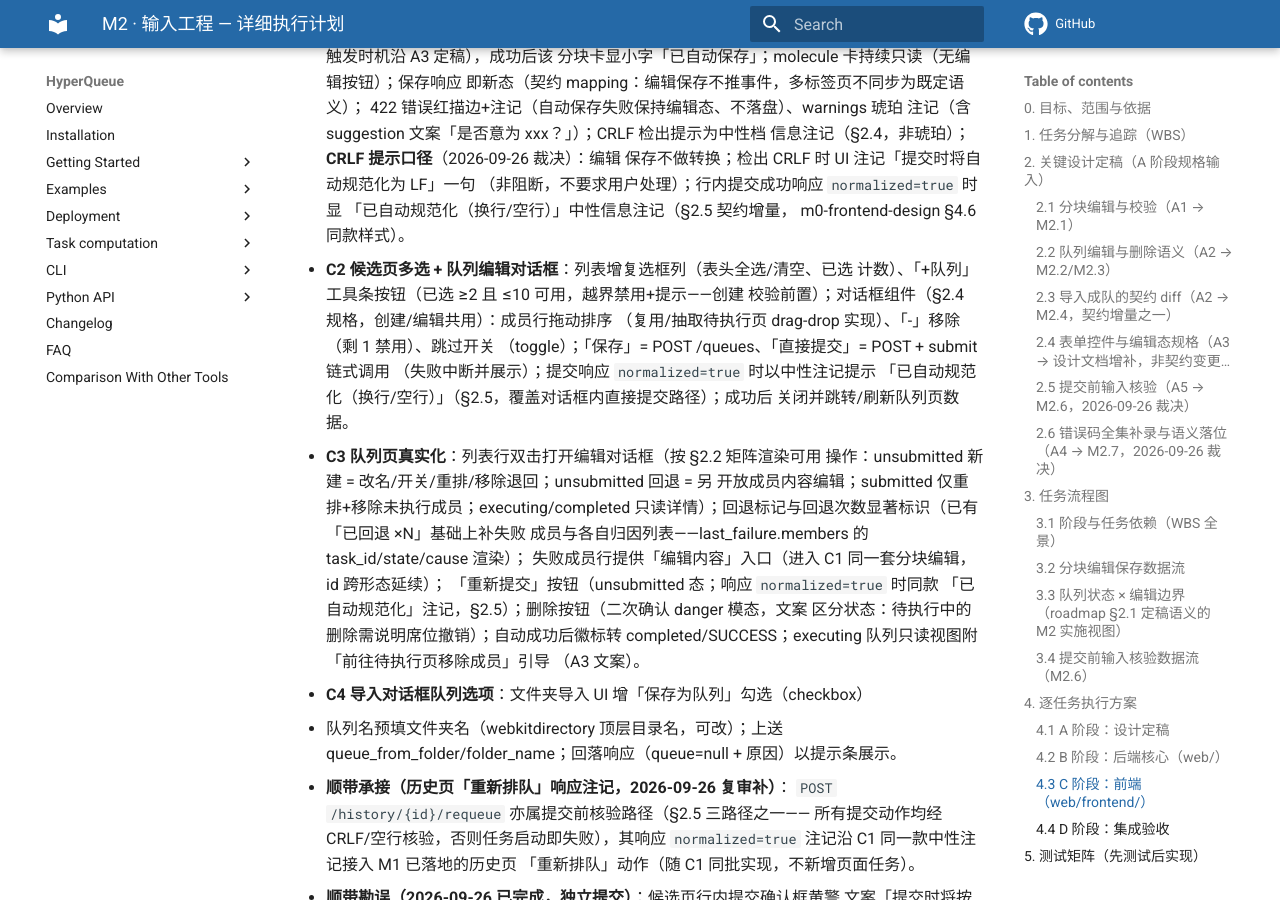
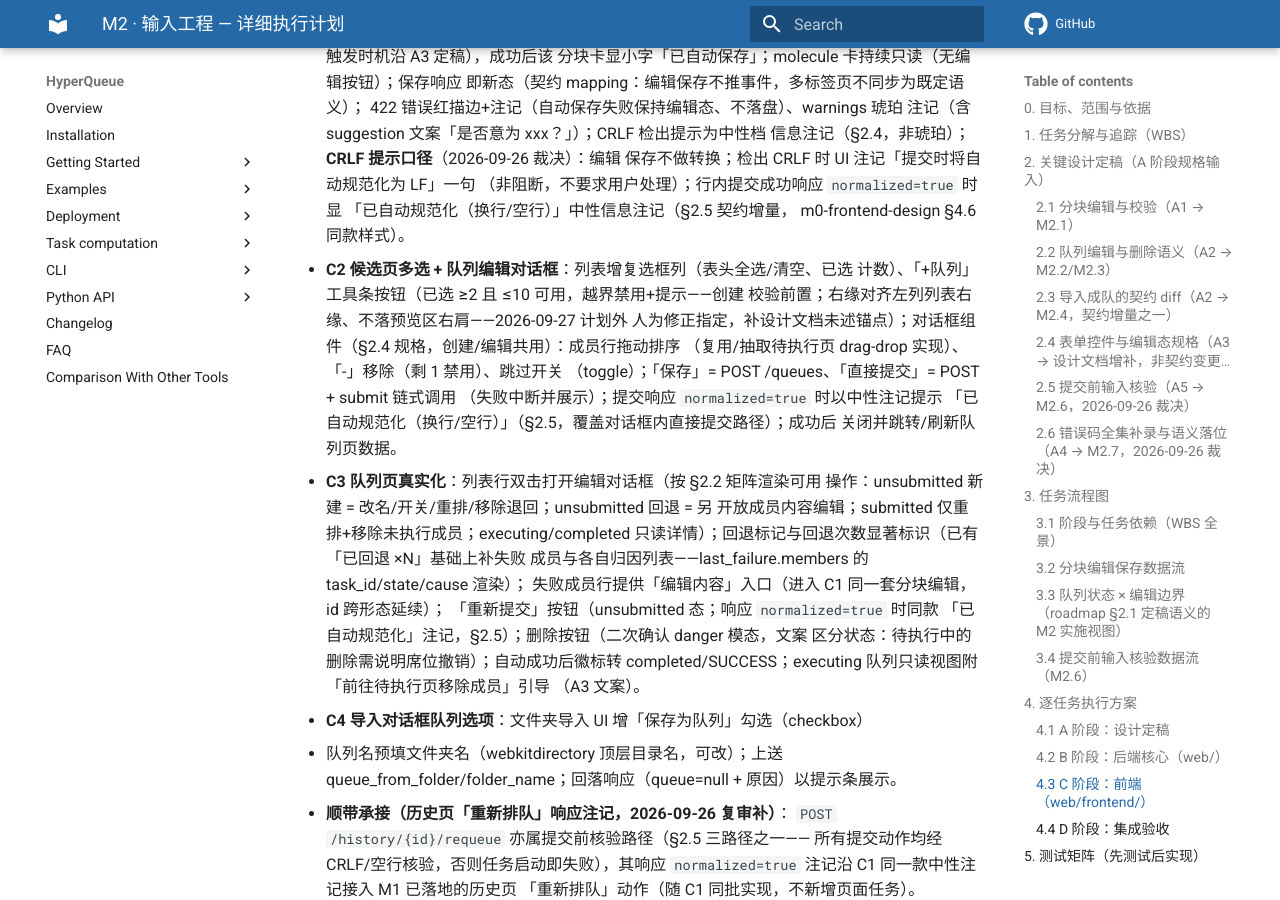
Before and after one commit to baizhancaiji/gauforge, an MkDocs documentation site: the page built from docs/plans/m2-plan.md, in a window 1280 px wide and 900 px high, scrolled down 25226 px. Built offline with MkDocs 1.6.1 and Material for MkDocs 9.7.7, drawn with Linux system fonts in a browser that asks for light colours; comment, search, counter and statistics services are not loaded; the version menu is left out.

Commit message:
docs: 增补候选页「+ 队列」按钮右缘对齐左列列表的布局规格
- 设计文档 §5 候选页布局行与 m2-plan C2 段原未述按钮水平锚点，实现时自由落位；该位置经计划外人为修正（096a72de9）指定为右缘对齐左列列表右缘、不落预览区右肩，现同步登记为规格，不再留静默偏差

```diff
--- a/docs/plans/m2-plan.md
+++ b/docs/plans/m2-plan.md
@@ -899,7 +899,8 @@ settings 相关断言）。质量标准：test_error_codes 全绿；检索无退
   m0-frontend-design §4.6 同款样式）。
 - **C2 候选页多选 + 队列编辑对话框**：列表增复选框列（表头全选/清空、已选
   计数）、「+队列」工具条按钮（已选 ≥2 且 ≤10 可用，越界禁用+提示——创建
-  校验前置）；对话框组件（§2.4 规格，创建/编辑共用）：成员行拖动排序
+  校验前置；右缘对齐左列列表右缘、不落预览区右肩——2026-09-27 计划外
+  人为修正指定，补设计文档未述锚点）；对话框组件（§2.4 规格，创建/编辑共用）：成员行拖动排序
   （复用/抽取待执行页 drag-drop 实现）、「-」移除（剩 1 禁用）、跳过开关
   （toggle）；「保存」= POST /queues、「直接提交」= POST + submit 链式调用
   （失败中断并展示）；提交响应 `normalized=true` 时以中性注记提示
```
Also changed, not shown: docs/plans/m0-frontend-design.md (+1 -1 lines).
